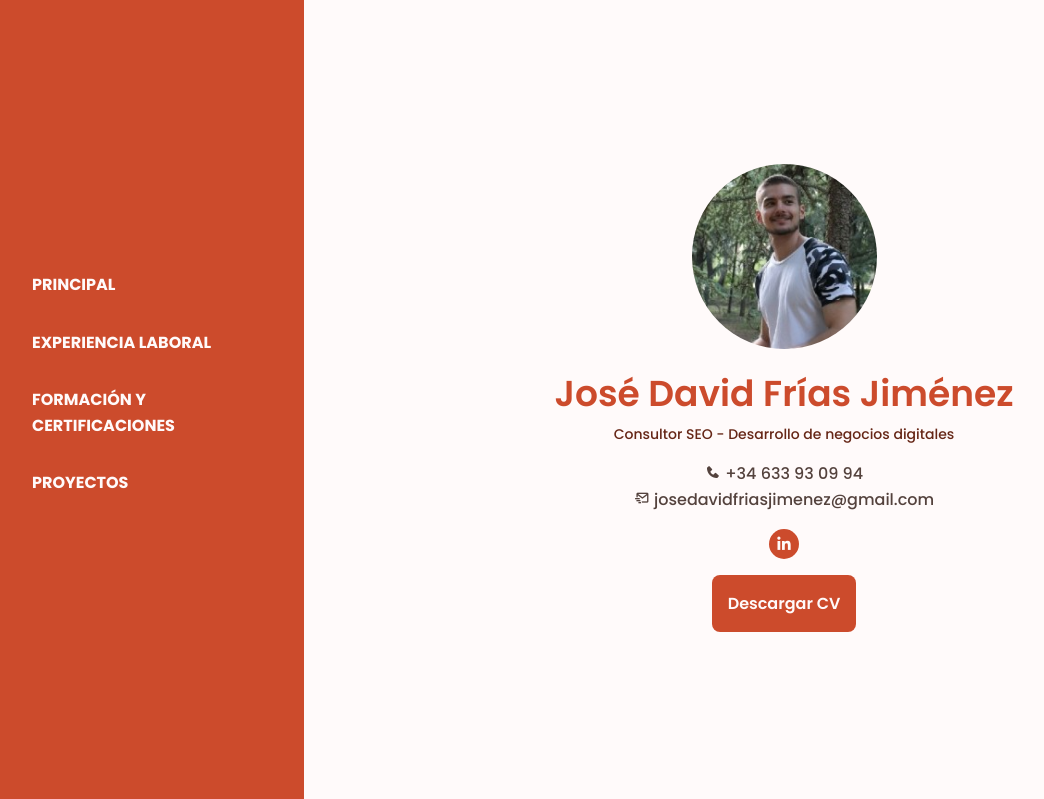
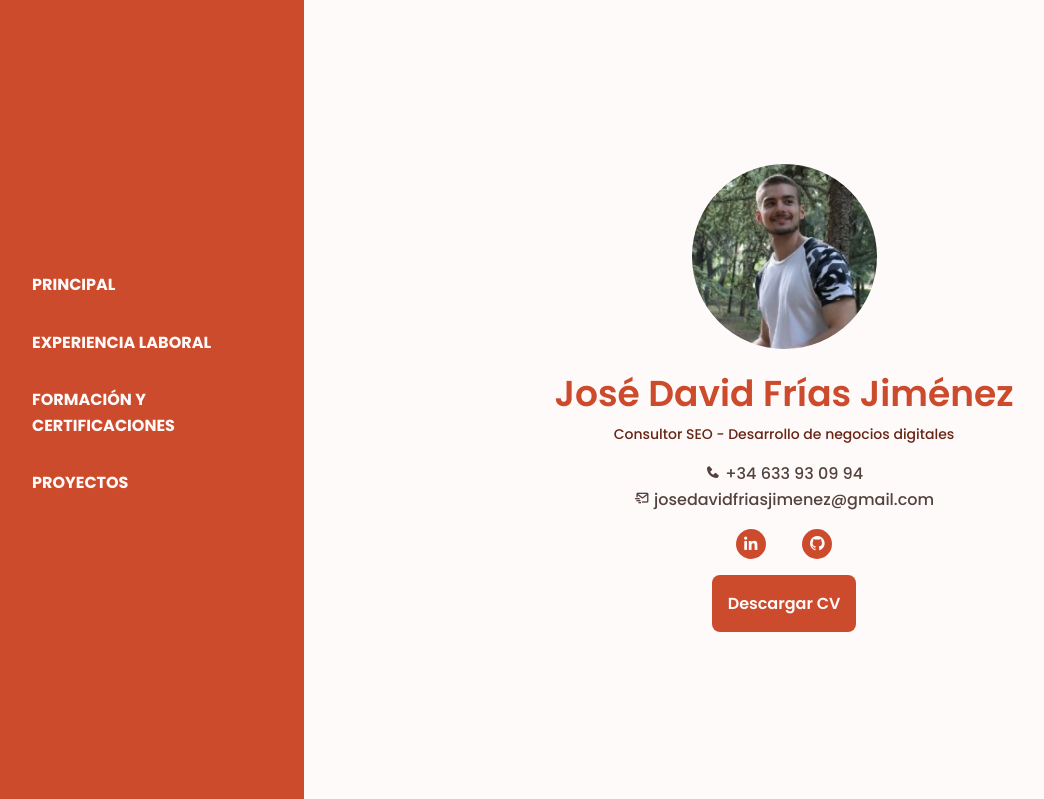
Before and after one commit to jdfj94/CV, a PHP site: page / in a window 1280 px wide. Shown: the top 799 px of the page, without its empty margins (16-1060 px from the left). Run offline with PHP 8.4, Linux system fonts and the light colour scheme.

Commit message:
Add files via upload

```diff
--- a/index.php
+++ b/index.php
@@ -78,10 +78,12 @@
                         <div>
                             <a href="https://www.linkedin.com/in/jose-david-frias-jimenez/" target="blank"
                                 class="home__social-link"><i class='bx bxl-linkedin'></i></a>
+                            <a href="https://github.com/jdfj94?tab=repositories" target="blank"
+                                class="home__social-link"><i class='bx bxl-github'></i></a>
                         </div>
                     </div>
 
-                    <a download="" target="blank" href="Imágenes de prueba/CV José David Frías Jiménez Enero 2021.pdf"
+                    <a download="" target="blank" href="Imágenes de prueba/CV_Jose_David_Frias_Jimenez_Enero_2021.pdf"
                         class="button home__button">Descargar CV</a>
 
                 </div>
```
